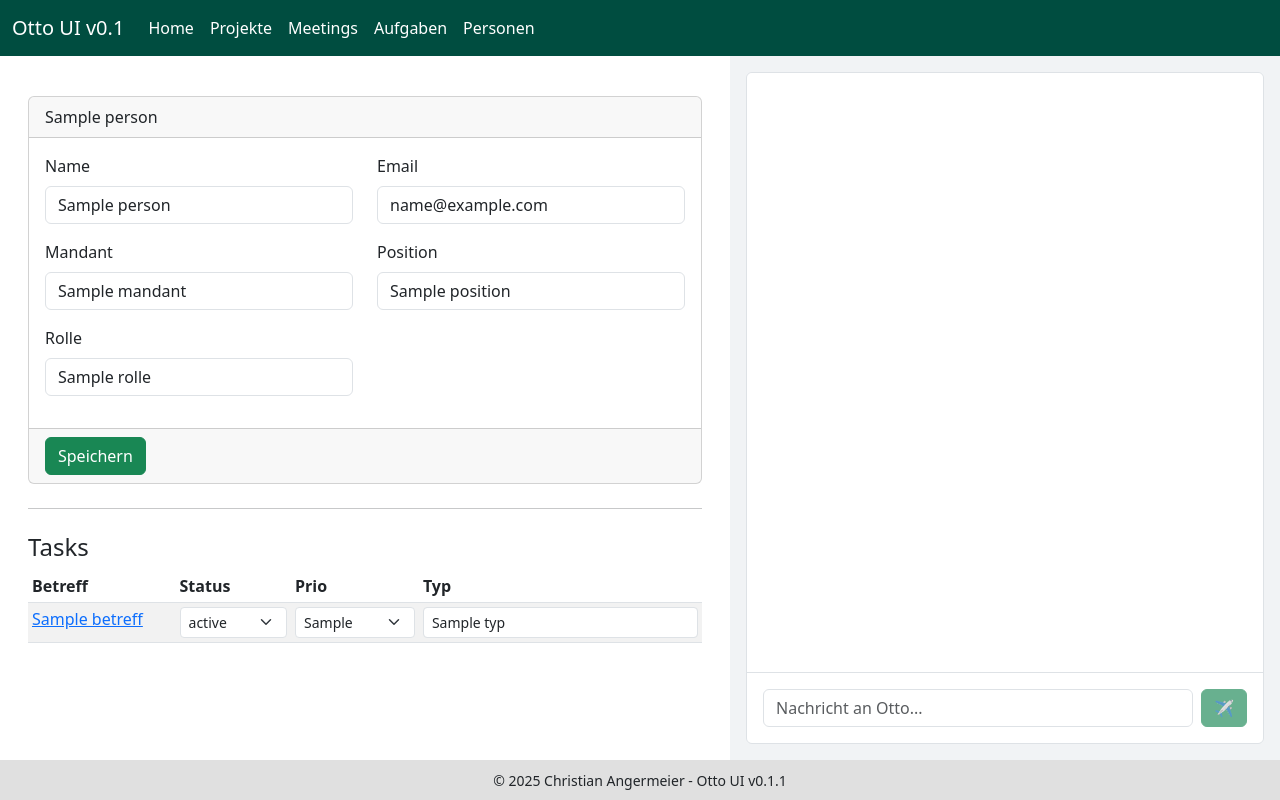
After one commit to gdsanger/otto, a Django app: template otto-ui/core/templates/core/person_detailview.html in a window 1280 px wide. The commit adds this page. Run offline with Django 5.2, Linux system fonts and the light colour scheme; the template is opened without the code that fills it: most values are stand-ins (such as "Sample title", 1, 10 or a date in 2020); some libraries are stand-ins or nearby versions.

Commit message:
Add person views with task editing

```diff
--- a/otto-ui/config/urls.py
+++ b/otto-ui/config/urls.py
@@ -19,6 +19,8 @@
     path('meeting/', views.meeting_listview, name='meeting_liste'),
     path('meeting/new/', views.meeting_create, name='meeting_create'),
     path('meeting/<str:meeting_id>/', views.meeting_detailview, name='meeting_detail'),
+    path('person/', views.person_listview, name='person_liste'),
+    path('person/<str:person_id>/', views.person_detailview, name='person_detail'),
     path('login/', login_view, name='login'),
     path('logout/', logout_view, name='logout'),
 
--- a/otto-ui/core/templates/base.html
+++ b/otto-ui/core/templates/base.html
@@ -71,6 +71,9 @@
         <li class="nav-item">
           <a class="nav-link text-white" href="/task/">Aufgaben</a>
         </li>
+        <li class="nav-item">
+          <a class="nav-link text-white" href="/person/">Personen</a>
+        </li>
       </ul>
     </div>
   </div>
--- /dev/null
+++ b/otto-ui/core/templates/core/person_detailview.html
@@ -0,0 +1,140 @@
+{% extends "base.html" %}
+{% block content %}
+<script>
+  window.ottoContext = {
+    type: "Person",
+    name: "{{ person.name }}",
+    id: "{{ person.id }}"
+  }
+</script>
+<div class="container py-4">
+  <form id="personForm">
+    {% csrf_token %}
+    <div class="card">
+      <div class="card-header">{{ person.name }}</div>
+      <div class="card-body">
+        <div class="row">
+          <div class="col-6 mb-3">
+            <label class="form-label">Name</label>
+            <input type="text" name="name" class="form-control" value="{{ person.name }}">
+          </div>
+          <div class="col-6 mb-3">
+            <label class="form-label">Email</label>
+            <input type="email" name="email" class="form-control" value="{{ person.email }}">
+          </div>
+          <div class="col-6 mb-3">
+            <label class="form-label">Mandant</label>
+            <input type="text" name="mandant" class="form-control" value="{{ person.mandant }}">
+          </div>
+          <div class="col-6 mb-3">
+            <label class="form-label">Position</label>
+            <input type="text" name="position" class="form-control" value="{{ person.position }}">
+          </div>
+          <div class="col-6 mb-3">
+            <label class="form-label">Rolle</label>
+            <input type="text" name="rolle" class="form-control" value="{{ person.rolle }}">
+          </div>
+        </div>
+      </div>
+      <div class="card-footer">
+        <button type="submit" class="btn btn-success">Speichern</button>
+      </div>
+    </div>
+    <div id="saveSuccess" class="alert alert-success mt-3 d-none">Gespeichert!</div>
+  </form>
+  <hr class="my-4">
+  <h4>Tasks</h4>
+  {% if tasks %}
+  <table class="table table-sm table-striped">
+    <thead>
+      <tr>
+        <th>Betreff</th>
+        <th>Status</th>
+        <th>Prio</th>
+        <th>Typ</th>
+      </tr>
+    </thead>
+    <tbody>
+      {% for task in tasks %}
+      <tr>
+        <td><a href="#" class="task-open" data-task-id="{{ task.id }}">{{ task.betreff }}</a></td>
+        <td>
+          <select class="form-select form-select-sm auto-save" data-task-id="{{ task.id }}" data-field="status">
+            {% for s in status_liste %}
+            <option value="{{ s }}" {% if s == task.status %}selected{% endif %}>{{ s }}</option>
+            {% endfor %}
+          </select>
+        </td>
+        <td>
+          <select class="form-select form-select-sm auto-save" data-task-id="{{ task.id }}" data-field="prio">
+            {% for p in prio_liste %}
+            <option value="{{ p }}" {% if p == task.prio %}selected{% endif %}>{{ p }}</option>
+            {% endfor %}
+          </select>
+        </td>
+        <td>
+          <input type="text" class="form-control form-control-sm auto-save" data-task-id="{{ task.id }}" data-field="typ" value="{{ task.typ }}">
+        </td>
+      </tr>
+      {% endfor %}
+    </tbody>
+  </table>
+  {% else %}
+  <p>Keine Tasks vorhanden.</p>
+  {% endif %}
+</div>
+<script>
+  function getCookie(name) {
+    let cookieValue = null;
+    if (document.cookie && document.cookie !== '') {
+      const cookies = document.cookie.split(';');
+      for (let i = 0; i < cookies.length; i++) {
+        const cookie = cookies[i].trim();
+        if (cookie.substring(0, name.length + 1) === (name + '=')) {
+          cookieValue = decodeURIComponent(cookie.substring(name.length + 1));
+          break;
+        }
+      }
+    }
+    return cookieValue;
+  }
+
+  const form = document.getElementById('personForm');
+  const successBox = document.getElementById('saveSuccess');
+  form.addEventListener('submit', function(e) {
+    e.preventDefault();
+    const data = {};
+    new FormData(form).forEach((v, k) => data[k] = v);
+    fetch('', {
+      method: 'POST',
+      headers: {
+        'Content-Type': 'application/json',
+        'X-CSRFToken': getCookie('csrftoken'),
+      },
+      body: JSON.stringify(data)
+    }).then(r => {
+      if (r.ok) {
+        successBox.classList.remove('d-none');
+        setTimeout(() => successBox.classList.add('d-none'), 2000);
+      }
+    });
+  });
+
+  document.querySelectorAll('.auto-save').forEach(el => {
+    el.addEventListener('change', () => {
+      const taskId = el.dataset.taskId;
+      const field = el.dataset.field;
+      const value = el.value;
+      fetch(`/task/${taskId}/`, {
+        method: 'POST',
+        headers: {
+          'Content-Type': 'application/json',
+          'X-CSRFToken': getCookie('csrftoken'),
+        },
+        body: JSON.stringify({ [field]: value })
+      });
+    });
+  });
+</script>
+{% include "components/task_modal.html" %}
+{% endblock %}
--- a/otto-ui/core/views/__init__.py
+++ b/otto-ui/core/views/__init__.py
@@ -2,6 +2,7 @@
 from .tasks import task_listview, update_task_status, update_task_person, update_task_details, task_detail_or_update, delete_task, task_create
 from .projects import project_listview, project_detailview, delete_project
 from .meetings import meeting_listview, meeting_detailview, meeting_create
+from .persons import person_listview, person_detailview
 from django.shortcuts import render
 from .helpers import login_required
 import os
```
Also changed, not shown: api/controller/personen_controller.py (+18 -1 lines), otto-ui/core/templates/core/person_listview.html (added, +43 -0 lines), otto-ui/core/views/persons.py (added, +53 -0 lines).
